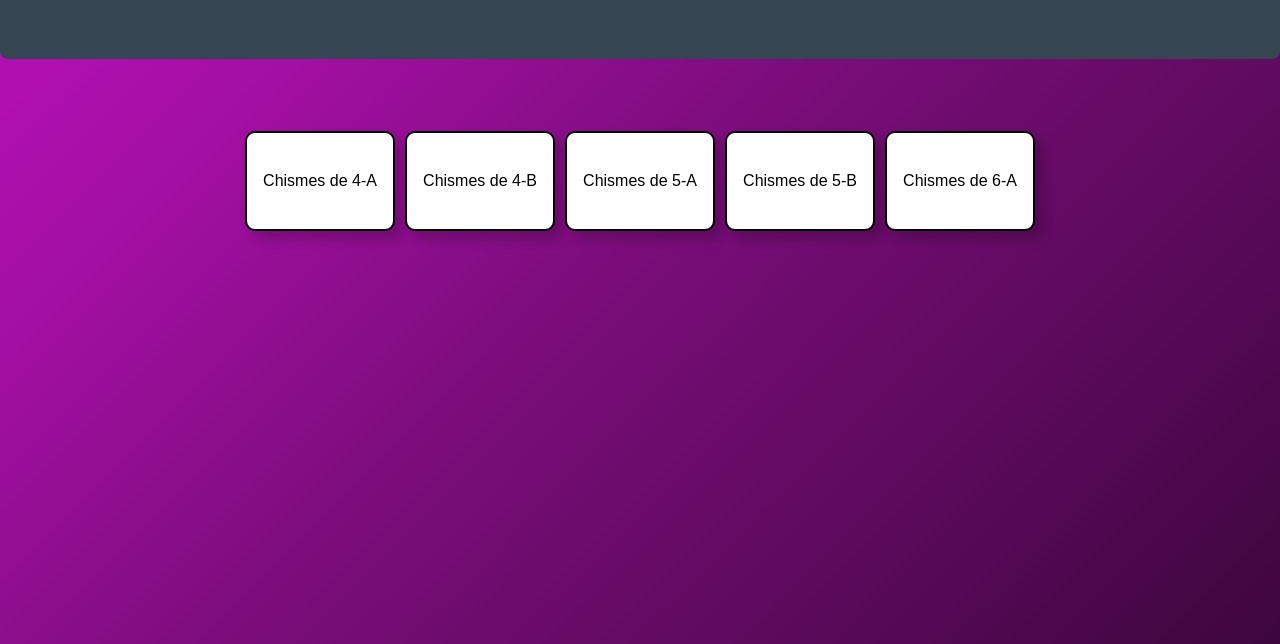
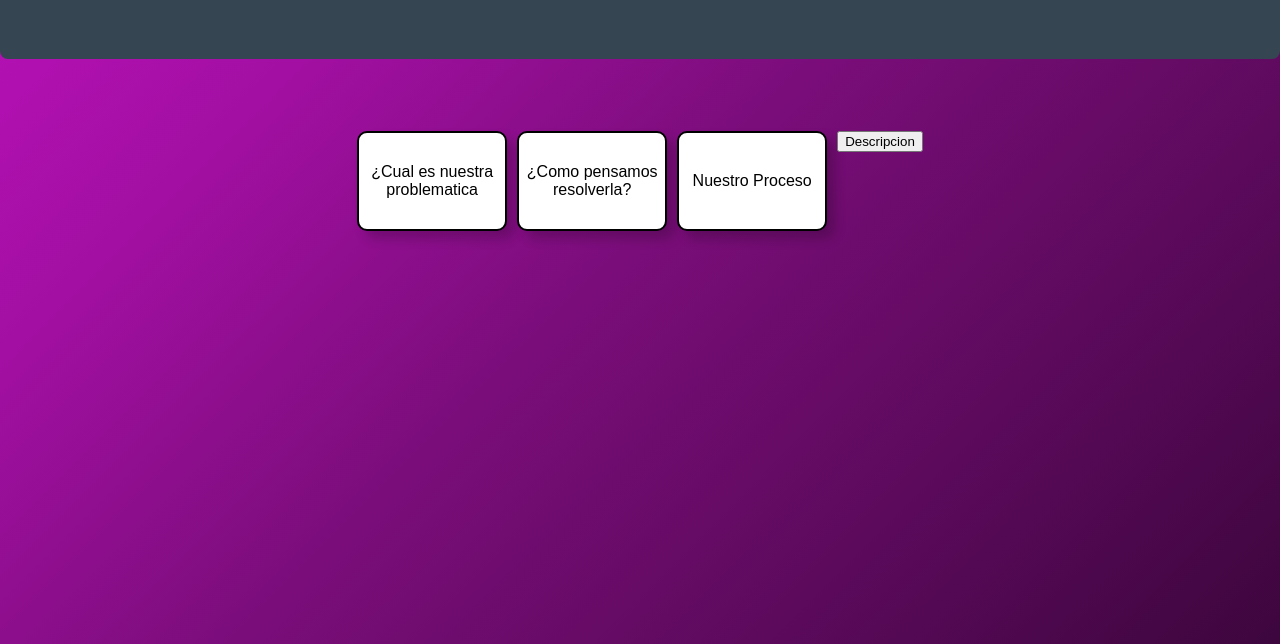
Before and after one commit to Seb3010/Reto-pinion, a plain HTML site: page indice.html in a window 1280 px wide. Shown: the part 156-800 px from the top of the page. Drawn offline with Linux system fonts and the light colour scheme.

Commit message:
estructura, styles

```diff
--- a/Reto_Pinion/Styles/Style_Descripcion.css
+++ b/Reto_Pinion/Styles/Style_Descripcion.css
@@ -3,7 +3,6 @@ body {
     text-align: center;
     min-height: 100vh;
 }
-
 
 article {
     border-radius: 5px;
--- a/Reto_Pinion/Styles/Style_indice.css
+++ b/Reto_Pinion/Styles/Style_indice.css
@@ -54,7 +54,7 @@ header {
     padding: 40px;
 }
 
-#A4, #B4, #A5, #B5, #A6 {
+#problematica, #resolver, #proceso, #B5 {
     height: 100px;
     width: 150px;
     background-color: white;
@@ -66,7 +66,7 @@ header {
     transition: all 0.2s ease;
 }
 
-#A4:hover, #B4:hover, #A5:hover, #B5:hover, #A6:hover {
+#A4:hover, #B4:hover, #A5:hover, #B5:hover {
     background-color: white;
     transform: scale(1.05);
 }
--- a/indice.html
+++ b/indice.html
@@ -11,18 +11,16 @@
     </header>
     <section class="scr">
         <a href="4-A.html">
-            <button id="A4">Chismes de 4-A</button>
+            <button id="problematica">¿Cual es nuestra problematica</button>
         </a>
         <a href="4-B.html">
-            <button id="B4">Chismes de 4-B</button>
+            <button id="resolver">¿Como pensamos resolverla?</button>
         </a>
         <a href="5-A.html">
-            <button id="A5">Chismes de 5-A</button>
+            <button id="proceso">Nuestro Proceso</button>
         </a>
         <a href="5-B.html">
-            <button id="B5">Chismes de 5-B</button>
-        <a href="6to.html">
-            <button id="A6">Chismes de 6-A</button>
+            <button id="descripicion">Descripcion</button>
         </a>
     </section>
 </body>
```
Also changed, not shown: Reto_Pinion/Descripcion.html (+1 -1 lines), Reto_Pinion/Styles/Style_Index.css (+23 -0 lines), Reto_Pinion/index.html (+2 -2 lines).
